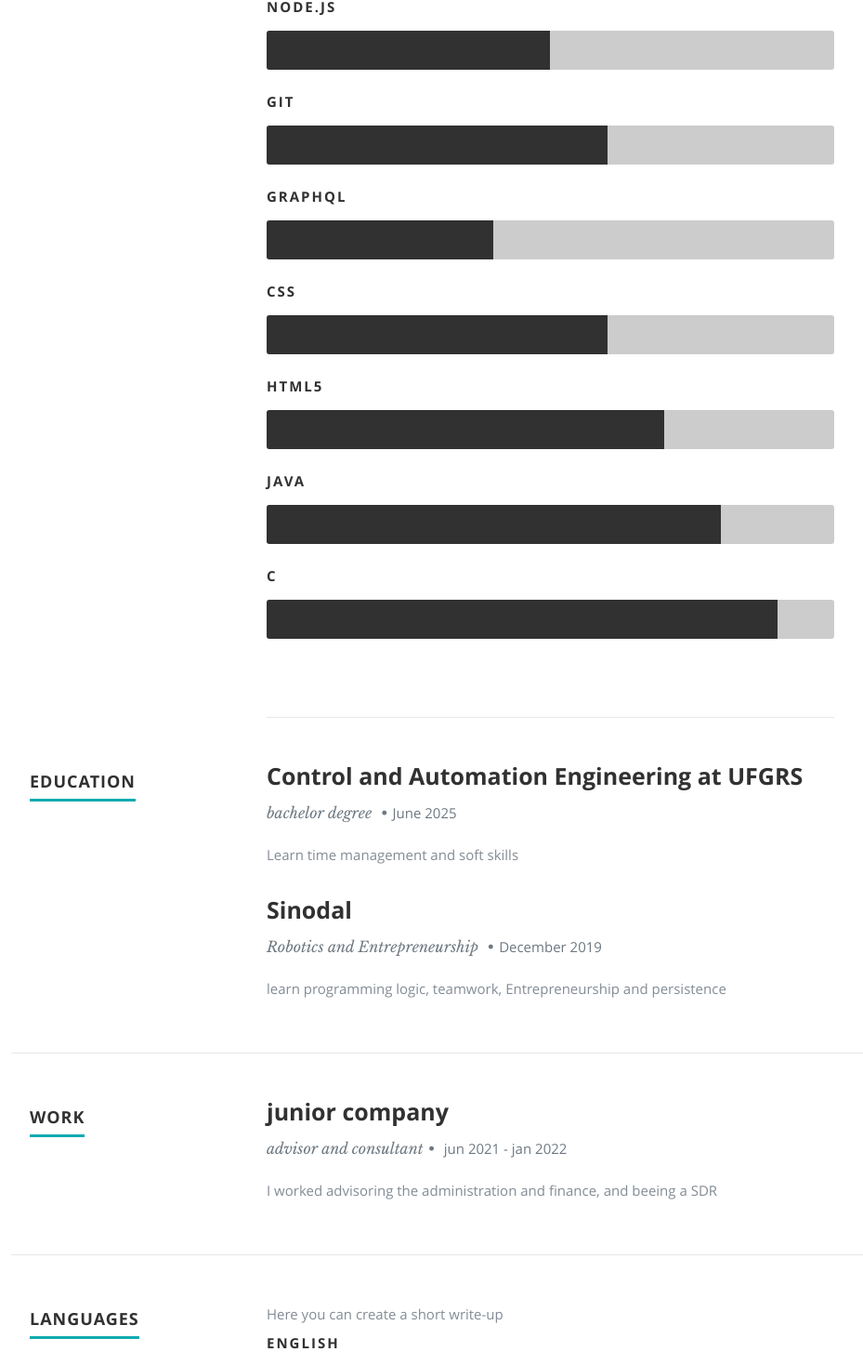
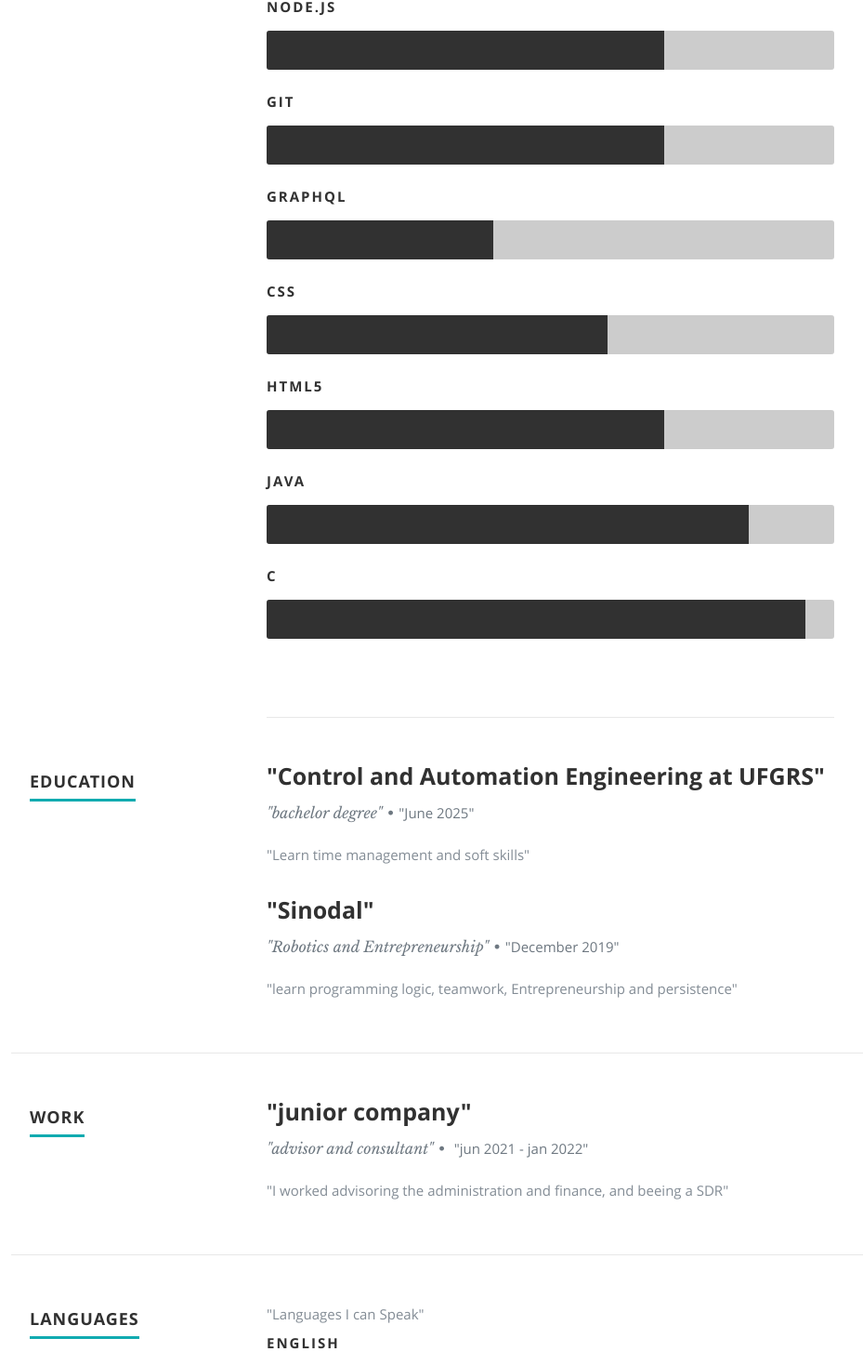
Before and after one commit to GSNCunha/react-pages, a React (Create React App) app: page / in a window 1280 px wide. Shown: the part 1751-3219 px from the top of the page at 93% size, without its empty margins (118-1047 px from the left). Built offline with nearby package versions, Linux system fonts and the light colour scheme.

Commit message:
resume data update

```diff
--- a/src/Components/Resume.js
+++ b/src/Components/Resume.js
@@ -4,13 +4,7 @@ class Resume extends Component {
   render() {
 
     if(this.props.data){
-      var skillmessage = this.props.data.skillmessage;
-      var languagesmessage = this.props.data.languagesmessage;
-      var education = this.props.data.education.map(function(education){
-        return <div key={education.school}><h3>{education.school}</h3>
-        <p className="info">{education.degree} <span>&bull;</span><em className="date">{education.graduated}</em></p>
-        <p>{education.description}</p></div>
-      })
+
       var work = this.props.data.work.map(function(work){
         return <div key={work.company}><h3>{work.company}</h3>
             <p className="info">{work.title}<span>&bull;</span> <em className="date">{work.years}</em></p>
@@ -41,12 +35,21 @@ class Resume extends Component {
 
         <div className="nine columns main-col">
 
-          <p>{skillmessage}
+          <p>"Languages I can code"
           </p>
 
         <div className="bars">
           <ul className="skills">
-          {skills}
+            <li key="ReactJs"><span style={{width:"50%"}} className="bar-expand reactjs"></span><em>ReactJs</em></li>
+            <li key="JavaScript"><span style={{width:"70%"}} className="bar-expand javascript"></span><em>JavaScript</em></li>
+            <li key="Functional"><span style={{width:"80%"}} className="bar-expand Functional"></span><em>Functional JavaScript</em></li>
+            <li key="Node"><span style={{width:"70%"}} className="bar-expand node"></span><em>Node.js</em></li>
+            <li key="Git"><span style={{width:"70%"}} className="bar-expand git"></span><em>Git</em></li>
+            <li key="GraphQl"><span style={{width:"40%"}} className="bar-expand graphql"></span><em>GraphQl</em></li>
+            <li key="CSS"><span style={{width:"60%"}} className="bar-expand css"></span><em>CSS</em></li>
+            <li key="HTML5"><span style={{width:"70%"}} className="bar-expand html5"></span><em>HTML5</em></li>
+            <li key="Java"><span style={{width:"85%"}} className="bar-expand java"></span><em>Java</em></li>
+            <li key="C"><span style={{width:"95%"}} className="bar-expand c"></span><em>C</em></li>
         </ul>
         </div>
         </div>
@@ -60,7 +63,16 @@ class Resume extends Component {
          <div className="nine columns main-col">
             <div className="row item">
                <div className="twelve columns">
-                 {education}
+                  <div key="Control and Automation Engineering at UFGRS">
+                    <h3>"Control and Automation Engineering at UFGRS"</h3>
+                      <p className="info">"bachelor degree"<span>&bull;</span><em className="date">"June 2025"</em></p>
+                      <p>"Learn time management and soft skills"</p>
+                    </div>
+                    <div key="Sinodal">
+                    <h3>"Sinodal"</h3>
+                      <p className="info">"Robotics and Entrepreneurship"<span>&bull;</span><em className="date">"December 2019"</em></p>
+                      <p>"learn programming logic, teamwork, Entrepreneurship and persistence"</p>
+                    </div>
                </div>
             </div>
          </div>
@@ -74,7 +86,10 @@ class Resume extends Component {
          </div>
 
          <div className="nine columns main-col">
-          {work}
+          <div key="junior company"><h3>"junior company"</h3>
+              <p className="info">"advisor and consultant"<span>&bull;</span> <em className="date">"jun 2021 - jan 2022"</em></p>
+              <p>"I worked advisoring the administration and finance, and beeing a SDR"</p>
+          </div>
         </div>
     </div>
 
@@ -86,13 +101,16 @@ class Resume extends Component {
 
       <div className="nine columns main-col">
 
-        <p>{languagesmessage}
+        <p>"Languages I can Speak"
         </p>
 
       <div className="bars">
         <ul className="languages">
-        {languages}
-      </ul>
+          <li key="English"><span style={{width:"95%"}} className="bar-expand english"></span><em>English</em></li>
+          <li key="Portuguese"><span style={{width:"100%"}} className="bar-expand portuguese"></span><em>Portuguese</em></li>
+          <li key="Espanish"><span style={{width:"60%"}} className="bar-expand espanish"></span><em>Espanish</em></li>
+          <li key="German"><span style={{width:"30%"}} className="bar-expand german"></span><em>German</em></li>
+        </ul>
       </div>
       </div>
       </div>
```
